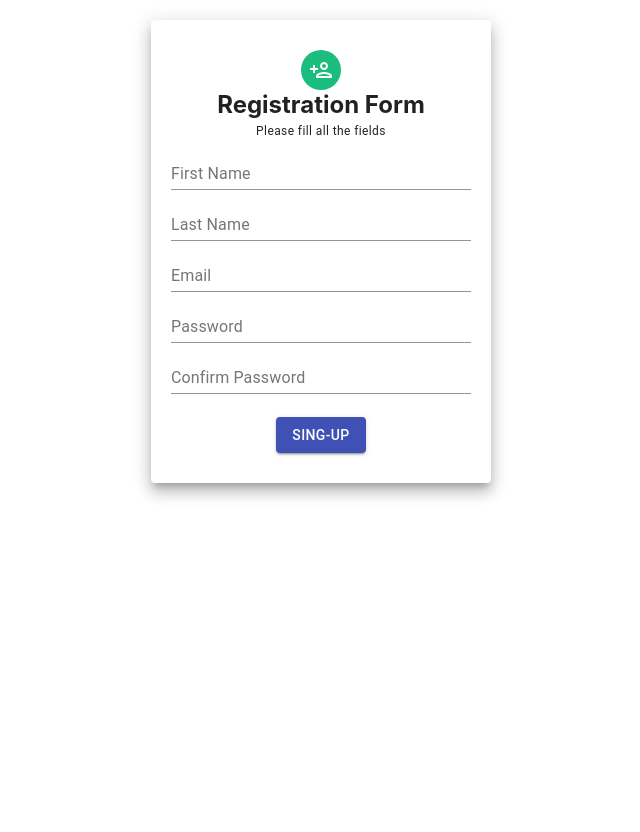
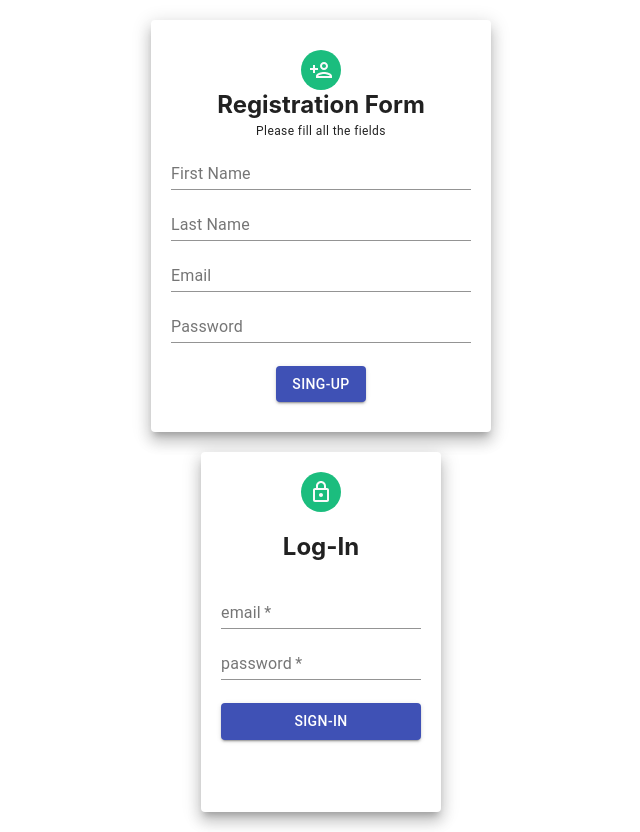
Before and after one commit to RakeshSR10/EmployeePayroll-FrontEnd-ReactJS, a React (Create React App) app: page / in a window 1280 px wide. Shown: the whole page, without its empty margins (319-959 px from the left). Before the commit the page ends 800 px from the top, so only its background shows below. Built offline with nearby package versions, Linux system fonts and the light colour scheme.

Commit message:
feat: added login validation using formik and yup

```diff
--- a/src/App.css
+++ b/src/App.css
@@ -36,3 +36,7 @@
     transform: rotate(360deg);
   }
 }
+
+.MuiFormHelperText-root {
+  color: red !important;
+}
--- a/src/App.js
+++ b/src/App.js
@@ -1,13 +1,14 @@
 import React from 'react';
 import './App.css';
 import Register from './components/pages/registerForm.js';
-//import Login from './components/pages/loginForm.js';
+import Login from './components/pages/loginForm.js';
 
 
 function App() {
   return (
         <div className="App">
           <Register />
+          <Login />
         </div>
         );
 }
--- a/src/components/pages/loginForm.js
+++ b/src/components/pages/loginForm.js
@@ -1,12 +1,34 @@
+import React from 'react'
 import { Grid, Paper, Avatar, TextField, Button } from '@material-ui/core';
 import LockOutlinedIcon from '@material-ui/icons/LockOutlined';
-import React from 'react'
+import { Formik, Form, Field, ErrorMessage } from 'formik'
+import * as Yup from 'yup'
 
 class Login extends React.Component {
     render() {
         const paperStyle = {padding:20, height:'40vh', width:200, margin:"20px auto"}
         const avatarStyle = {backgroundColor:'#1bbd7e'}
         const marginTop = {marginTop:20}
+
+        const initialValues = {
+            email: '',
+            password: '',
+        }
+
+        const validationSchema = Yup.object().shape({
+            email: Yup.string().email('please enter valid email').required("Required"),
+            password: Yup.string().required("Required")
+        })
+
+        const onSubmit = (values, props) => {
+            console.log(values)
+            setTimeout(() => {
+                props.resetForm()
+                props.setSubmitting(false)
+            }, 2000)
+
+        }
+
         return (
             <Grid>
                 <Paper elevation={10} style={paperStyle}>
@@ -14,9 +36,20 @@ class Login extends React.Component {
                         <Avatar style={avatarStyle}><LockOutlinedIcon/></Avatar>
                             <h2>Log-In</h2>
                     </Grid>
-                    <TextField label='email' placeholder='Enter your email' fullWidth required/>
-                    <TextField label='password' placeholder='Enter your password' type='password' fullWidth required/>
-                    <Button type='submit' color='primary' variant="contained" style={marginTop} fullWidth>Sign-In</Button>
+                    <Formik initialValues={initialValues} onSubmit={onSubmit} validationSchema={validationSchema}>
+                        {(props) => (
+                            <Form>
+                                <Field as={TextField} label='email' name="email"
+                                    placeholder='Enter your email' fullWidth required
+                                    helperText={<ErrorMessage name="email"/>}/>
+                                <Field as={TextField} label='password' name="password"
+                                    placeholder='Enter your password' type='password' fullWidth required
+                                    helperText={<ErrorMessage name="password" />}/>
+                                <Button type='submit' color='primary' variant="contained" style={marginTop}
+                                    fullWidth>{props.isSubmitting ? "Loading" : "Sign-in"}</Button>
+                            </Form>
+                        )}
+                    </Formik>
                 </Paper>
             </Grid>
         )
--- a/src/components/pages/registerForm.js
+++ b/src/components/pages/registerForm.js
@@ -17,7 +17,6 @@ render() {
         lastName: '',
         email: '',
         password: '',
-        confirmPassword: '',
     }
 
     const validationSchema = Yup.object().shape({
@@ -25,7 +24,6 @@ render() {
         lastName: Yup.string().min(1).required("Required"),
         email: Yup.string().email('please enter valid email').required("Required"),
         password: Yup.string().required("Required").min(8),
-        confirmPassword: Yup.string().oneOf([Yup.ref('password'), null], 'Passwords must match')
     })
 
     const onSubmit = (values, props) => {
@@ -53,7 +51,6 @@ render() {
                                 <Field as={TextField} fullWidth label='Last Name' placeholder='your last name' helperText={<ErrorMessage name="lastName"/>} name="lastName"/>
                                 <Field as={TextField} fullWidth label='Email' placeholder=' your email' helperText={<ErrorMessage name="email"/>} name="email"/>
                                 <Field as={TextField} fullWidth label='Password' placeholder='your new password' type="password" helperText={<ErrorMessage name="password"/>} name="password"/>
-                                <Field as={TextField} fullWidth label='Confirm Password' placeholder='confirm your password' type="password" helperText={<ErrorMessage name="confirmPassword"/>} name="confirmPassword"/>
                                 <Button type='submit' variant='contained' disabled={props.isSubmitting} color='primary' style={marginTop}>{props.isSubmitting ? "Loading" : "Sing-Up"}</Button>
                             </Form>
                         )}
```
